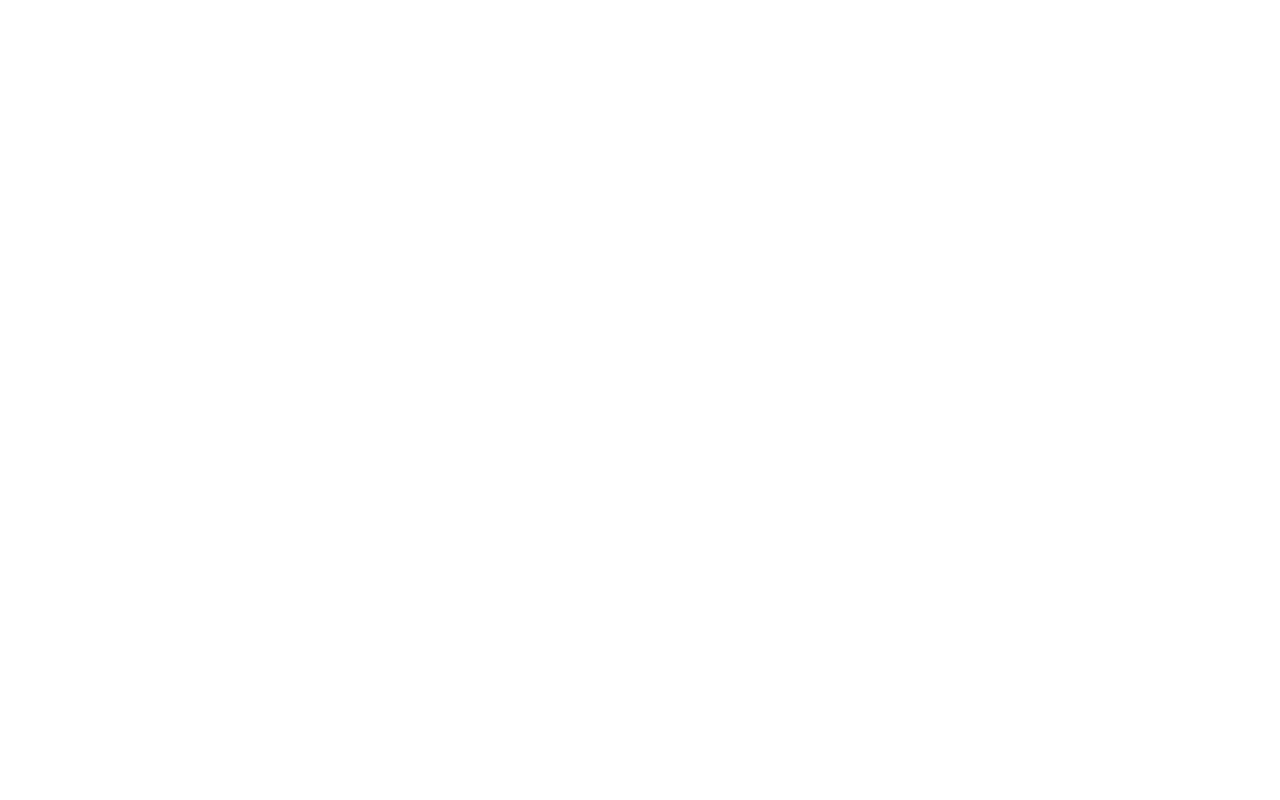
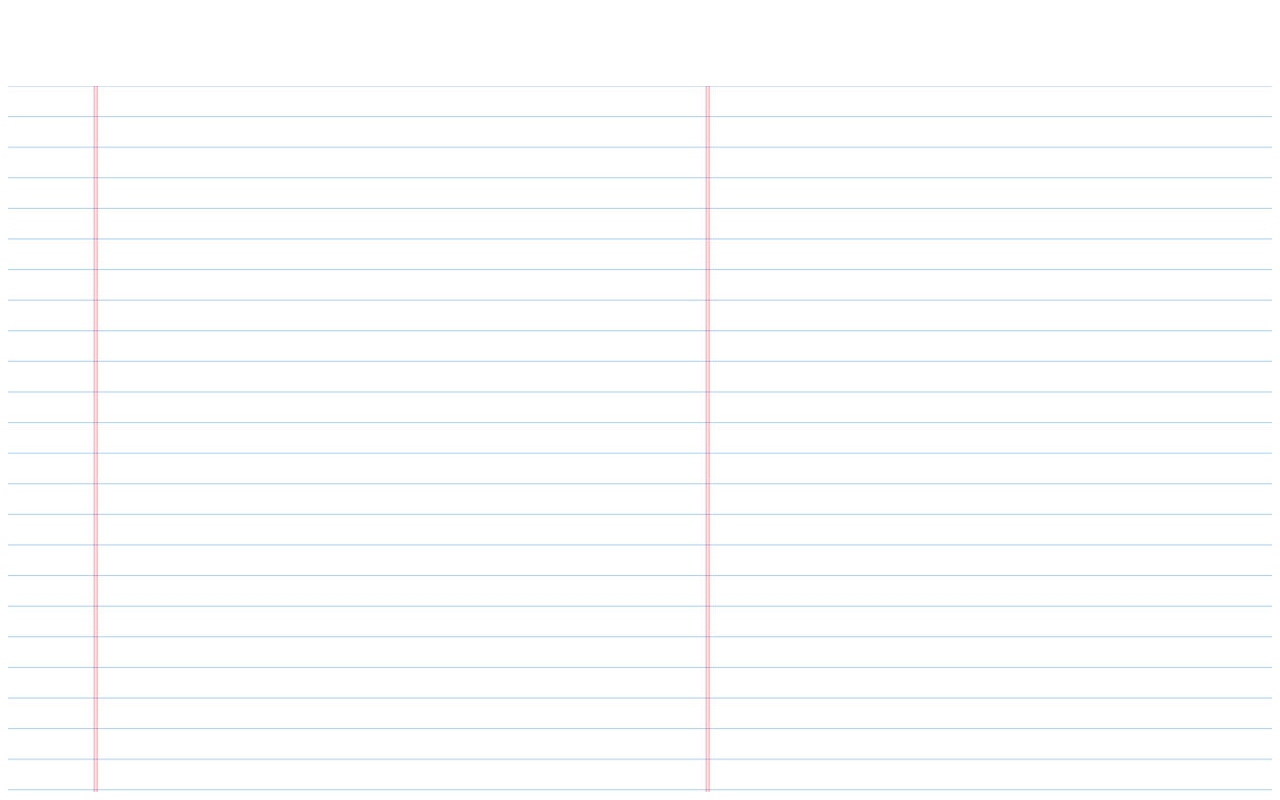
Before and after one commit to code-programer/ntb, a plain HTML site: page index.html in a window 1280 px wide. Drawn offline with Linux system fonts and the light colour scheme.

Commit message:
Update index.html

```diff
--- a/index.html
+++ b/index.html
@@ -5,6 +5,12 @@
   <style>
     #ntb{
       background-image: url("ntb.jpg");
+      width: 100%;
+      height: 90%;
+    }
+    #bar{
+      width: 100%;
+      height: 10%;
     }
   </style>
   <body>
```
